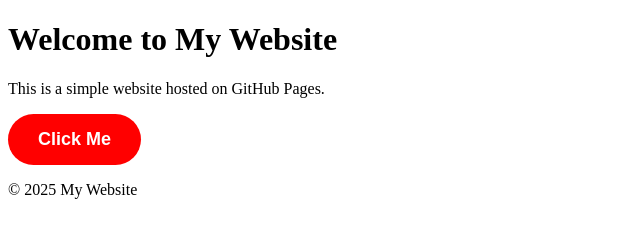
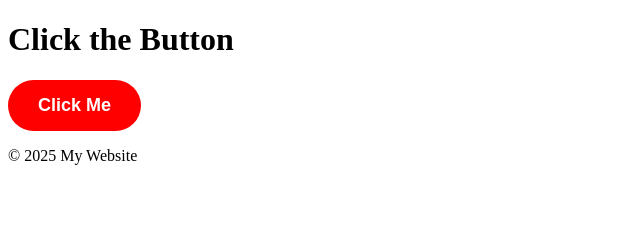
Before and after one commit to galatox763/galatox763.github.io, a plain HTML site: page index.html in a window 1280 px wide. Shown: the whole page, without its empty margins (0-640 px from the left). Drawn offline with Linux system fonts and the light colour scheme.

Commit message:
Update index.html

```diff
--- a/index.html
+++ b/index.html
@@ -3,16 +3,15 @@
 <head>
     <meta charset="UTF-8">
     <meta name="viewport" content="width=device-width, initial-scale=1.0">
-    <title>My Website</title>
+    <title>Cool Button</title>
     <link rel="stylesheet" href="style.css">
 </head>
 <body>
     <header>
-        <h1>Welcome to My Website</h1>
+        <h1>Click the Button</h1>
     </header>
     <main>
-        <p>This is a simple website hosted on GitHub Pages.</p>
-        <button onclick="sayHello()">Click Me</button>
+        <button id="coolButton" onclick="sendIP()">Click Me</button>
     </main>
     <footer>
         <p>&copy; 2025 My Website</p>
```
